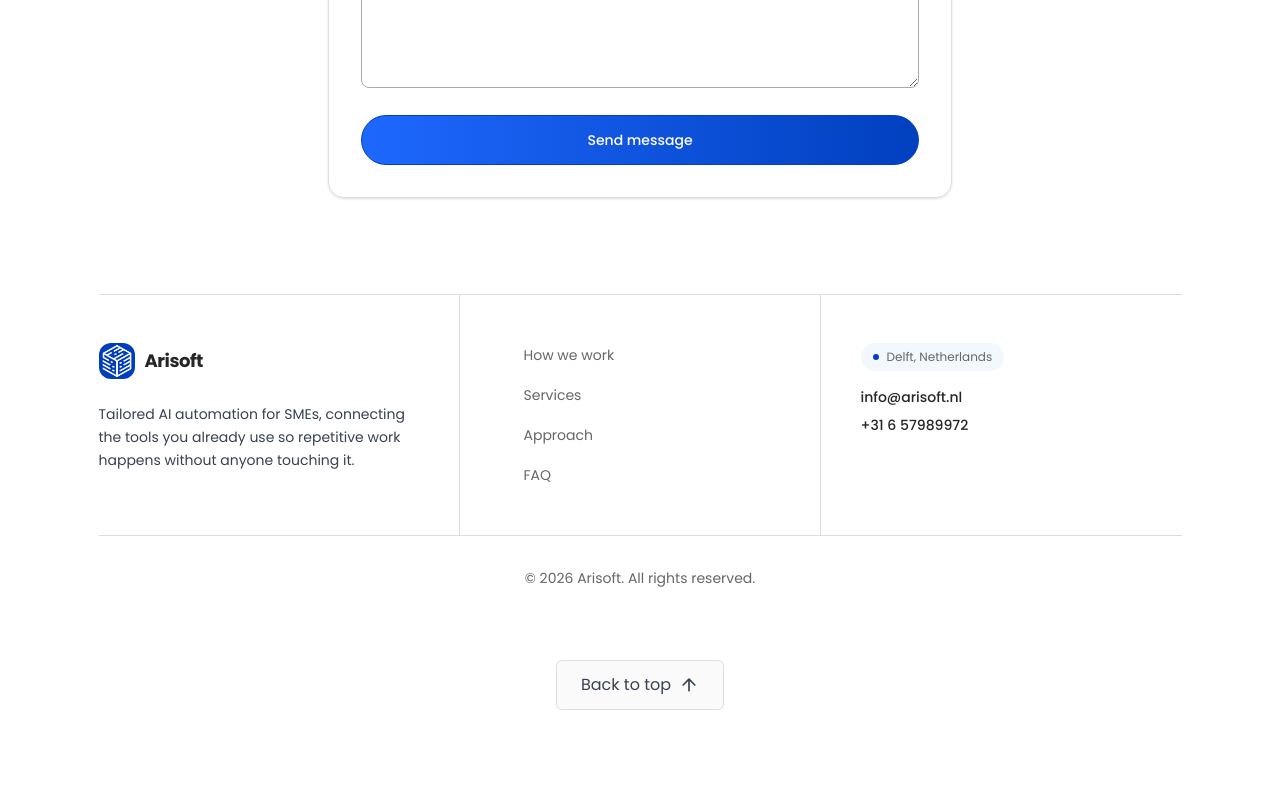
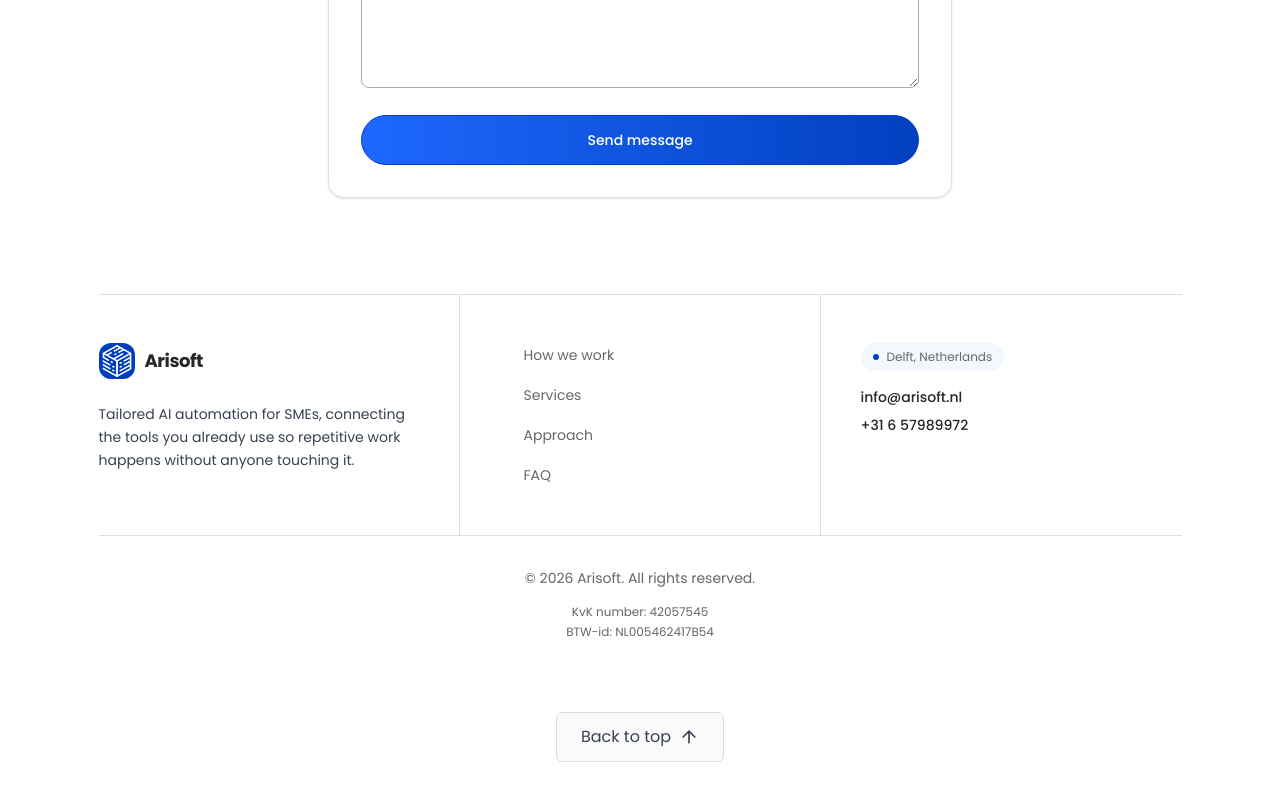
Before and after one commit to ali-arjmandi/arisoft, a Next.js app: page / in a window 1280 px wide. Shown: the part 4884-5684 px from the top of the page. Before the commit the page ends 5634 px from the top, so only its background shows below. Built offline with nearby package versions, Linux system fonts and the light colour scheme; no server answers.

Commit message:
feat: enhance footer with seller information and update email template

```diff
--- a/src/components/Footer.tsx
+++ b/src/components/Footer.tsx
@@ -2,6 +2,7 @@
 
 import { Logo } from "./Logo";
 import { useLanguage } from "@/lib/i18n/LanguageContext";
+import { SELLER } from "@/lib/invoice/seller";
 
 export function Footer() {
   const { t } = useLanguage();
@@ -57,8 +58,18 @@ export function Footer() {
         </div>
       </div>
 
-      <div className="py-4 text-center text-sm text-muted sm:py-8">
-        © {new Date().getFullYear()} {t.footer.copyright}
+      <div className="flex flex-col items-center gap-4 py-4 sm:py-8">
+        <div className="text-center text-sm text-muted">
+          © {new Date().getFullYear()} {t.footer.copyright}
+        </div>
+        <div className="flex flex-col items-center gap-1 text-center text-xs text-muted">
+          <span>
+            {t.footer.kvkLabel}: {SELLER.kvkNumber}
+          </span>
+          <span>
+            {t.footer.btwLabel}: {SELLER.btwNumber}
+          </span>
+        </div>
       </div>
 
       <div className="my-10 flex w-full justify-center">
--- a/src/lib/email/render.ts
+++ b/src/lib/email/render.ts
@@ -8,7 +8,7 @@ export function renderEmail(content: EmailContent): string {
   const year = new Date().getFullYear().toString();
 
   const unsubscribeBlock = content.unsubscribeUrl
-    ? `<a href="${content.unsubscribeUrl}" style="color:#999999;text-decoration:underline;">Unsubscribe</a>&nbsp;&middot;&nbsp;`
+    ? `<a href="${content.unsubscribeUrl}" style="color:#999999;text-decoration:underline;">Unsubscribe</a>`
     : "";
 
   // The CTA button is optional (see the "Include CTA button" checkbox on
--- a/src/lib/email/template.html
+++ b/src/lib/email/template.html
@@ -202,8 +202,7 @@
                     <p
                       style="margin-top:18px;margin-right:0;margin-bottom:0;margin-left:0;mso-line-height-rule:exactly;font-family:'Poppins',Arial,Helvetica,sans-serif;font-size:11px;color:#999999;line-height:1.6;">
                       &copy; {{YEAR}} Arisoft. All rights reserved.<br>
-                      {{UNSUBSCRIBE_BLOCK}}<a href="https://arisoft.nl/privacy"
-                        style="color:#999999;text-decoration:underline;">Privacy policy</a>
+                      {{UNSUBSCRIBE_BLOCK}}
                     </p>
                   </td>
                 </tr>
--- a/src/lib/i18n/dictionary.ts
+++ b/src/lib/i18n/dictionary.ts
@@ -73,6 +73,8 @@ export interface Dictionary {
     location: string;
     copyright: string;
     backToTop: string;
+    kvkLabel: string;
+    btwLabel: string;
   };
 }
 
@@ -248,6 +250,8 @@ export const dictionary: Record<Locale, Dictionary> = {
       location: "Delft, Netherlands",
       copyright: "Arisoft. All rights reserved.",
       backToTop: "Back to top",
+      kvkLabel: "KvK number",
+      btwLabel: "BTW-id",
     },
   },
   nl: {
@@ -421,6 +425,8 @@ export const dictionary: Record<Locale, Dictionary> = {
       location: "Delft, Nederland",
       copyright: "Arisoft. Alle rechten voorbehouden.",
       backToTop: "Terug naar boven",
+      kvkLabel: "KvK-nummer",
+      btwLabel: "BTW-id",
     },
   },
 };
```
